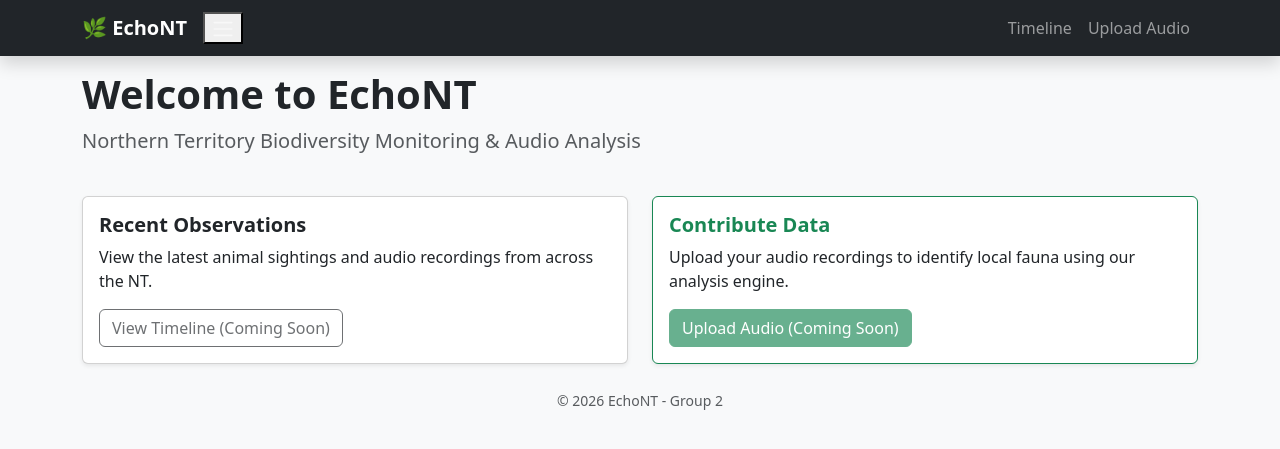
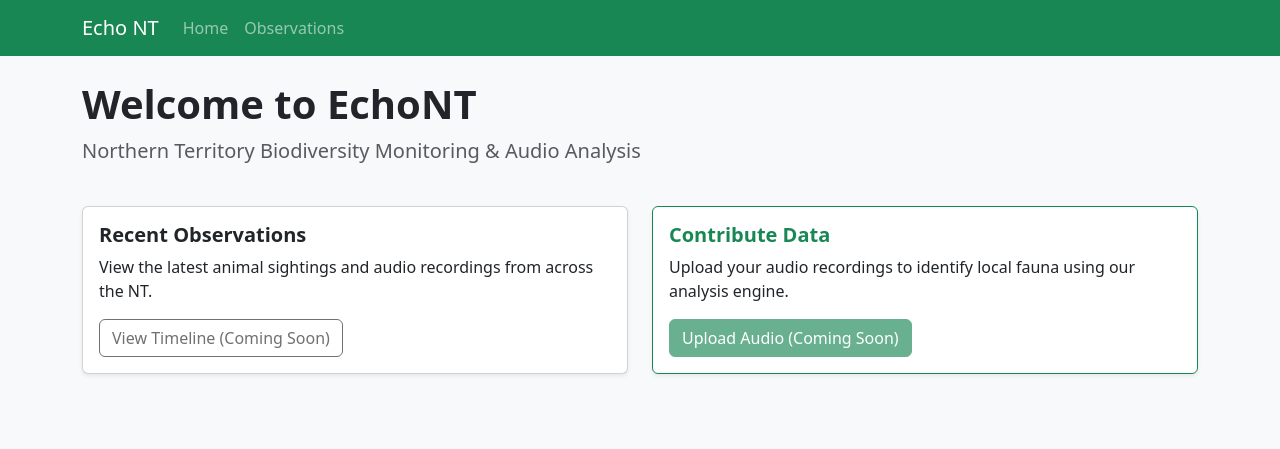
Before and after one commit to sachin00810/HIT-237_Building_Interactive_software_2, a Django app: page / in a window 1280 px wide. Shown: the top 449 px of the page. Run offline with Django 5.2, Linux system fonts and the light colour scheme.

Commit message:
updating base.html file inside template folder

```diff
--- a/echo_nt/templates/base.html
+++ b/echo_nt/templates/base.html
@@ -1,31 +1,27 @@
 <!DOCTYPE html>
 <html lang="en">
-
 <head>
     <meta charset="UTF-8">
     <meta name="viewport" content="width=device-width, initial-scale=1.0">
-    <title>EchoNT | Biodiversity Monitoring</title>
+    <title>Echo NT - Fauna Tracker</title>
     <link href="https://cdn.jsdelivr.net/npm/bootstrap@5.3.0/dist/css/bootstrap.min.css" rel="stylesheet">
-    <style>
-        body {
-            padding-top: 70px;
-        }
+</head>
+<body class="bg-light">
 
-        /* Space for fixed navbar */
-    </style>
-</head>
-
-<body class="bg-light">
-    <nav class="navbar navbar-expand-lg navbar-dark bg-dark fixed-top shadow">
+    <nav class="navbar navbar-expand-lg navbar-dark bg-success mb-4">
         <div class="container">
-            <a class="navbar-brand fw-bold" href="/">🌿 EchoNT</a>
-            <button class="navbar-button" type="button" data-bs-toggle="collapse" data-bs-target="#navbarNav">
+            <a class="navbar-brand" href="/">Echo NT</a>
+            <button class="navbar-toggler" type="button" data-bs-toggle="collapse" data-bs-target="#navbarNav">
                 <span class="navbar-toggler-icon"></span>
             </button>
             <div class="collapse navbar-collapse" id="navbarNav">
-                <ul class="navbar-nav ms-auto">
-                    <li class="nav-item"><a class="nav-link" href="/">Timeline</a></li>
-                    <li class="nav-item"><a class="nav-link" href="/upload/">Upload Audio</a></li>
+                <ul class="navbar-nav">
+                    <li class="nav-item">
+                        <a class="nav-link" href="/">Home</a>
+                    </li>
+                    <li class="nav-item">
+                        <a class="nav-link" href="/observations/">Observations</a>
+                    </li>
                 </ul>
             </div>
         </div>
@@ -33,15 +29,9 @@
 
     <main class="container">
         {% block content %}
-
         {% endblock %}
     </main>
 
-    <footer class="text-center py-4 text-muted">
-        <small>&copy; 2026 EchoNT - Group 2</small>
-    </footer>
-
     <script src="https://cdn.jsdelivr.net/npm/bootstrap@5.3.0/dist/js/bootstrap.bundle.min.js"></script>
 </body>
-
 </html>
```
